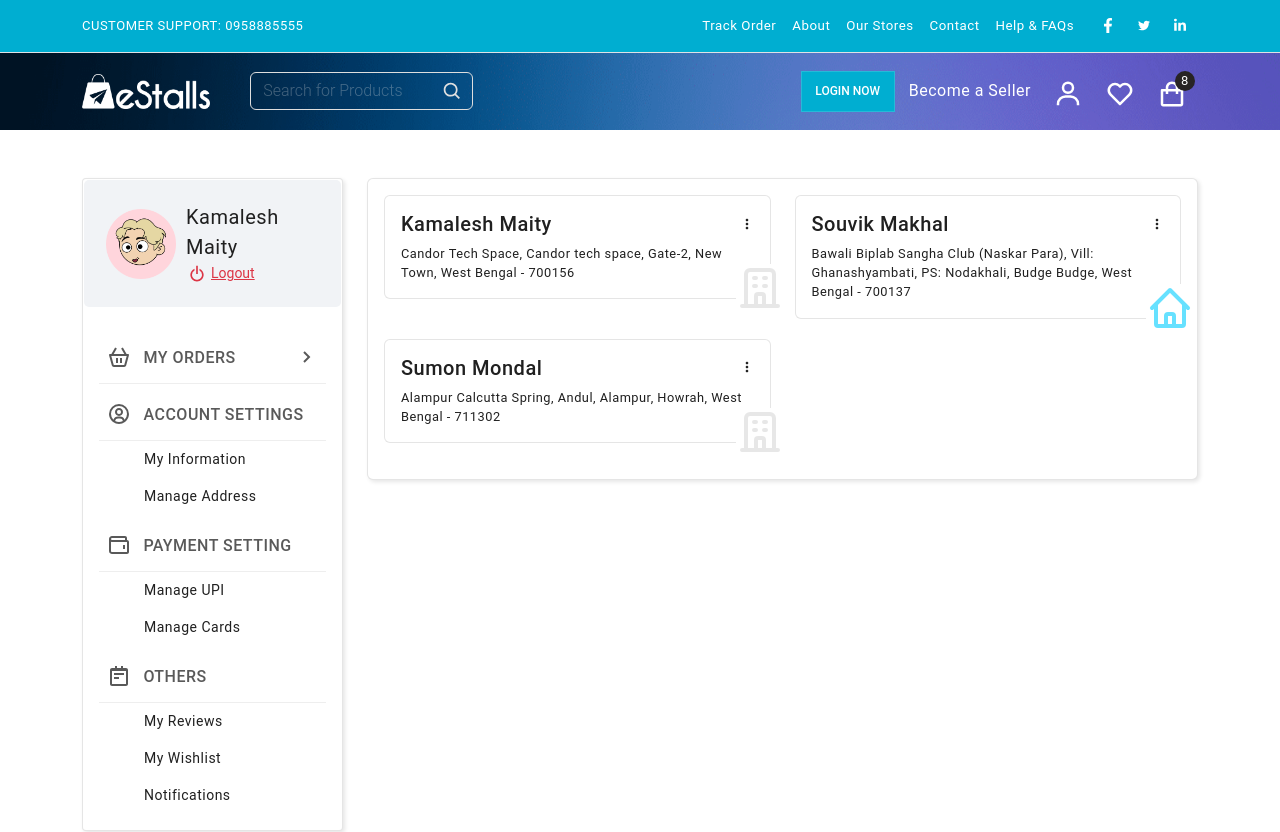
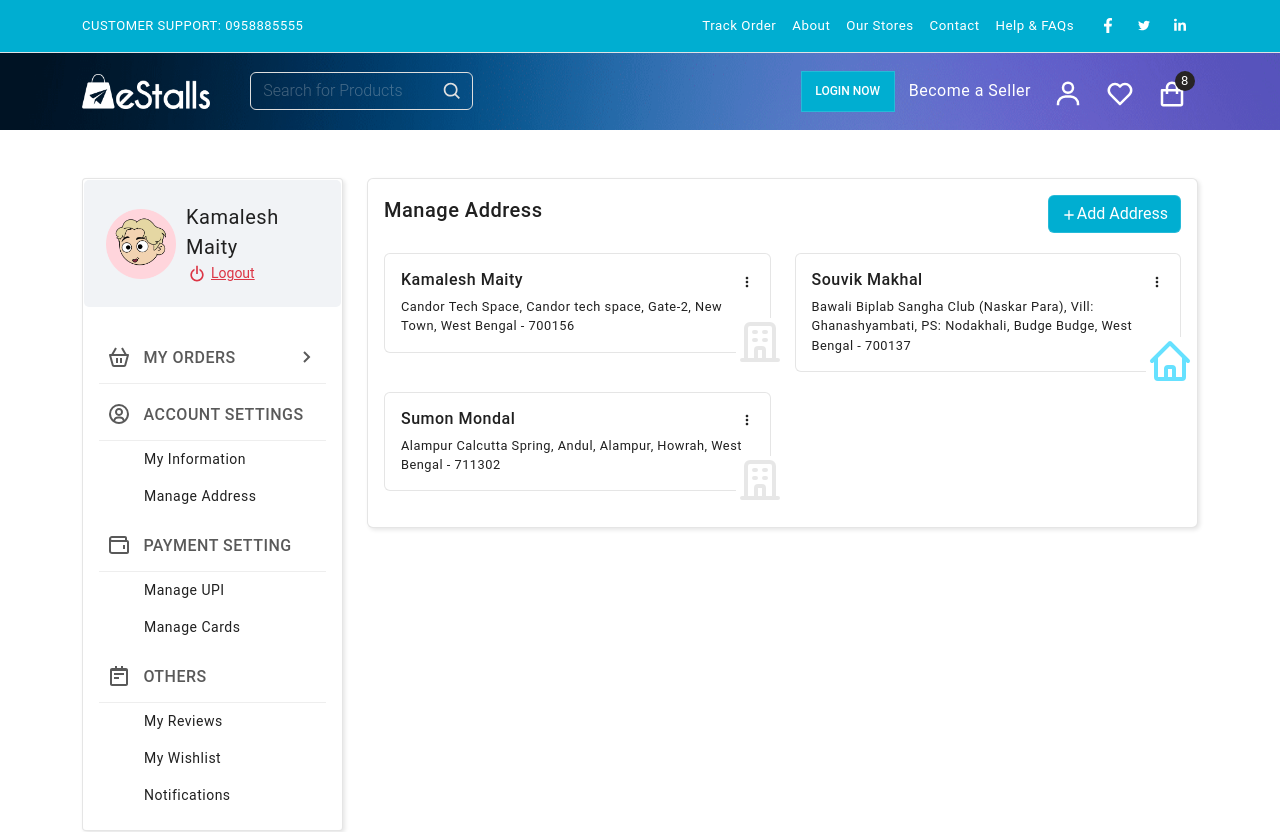
Before and after one commit to kamalesh777/e-stalls-client, a Next.js app: page /profile/account-setting/manage-address in a window 1280 px wide. Shown: the top 832 px of the page. Built offline with nearby package versions, Linux system fonts and the light colour scheme.

Commit message:
manage address done

```diff
--- a/src/components/Profile/AccountSetting/ManageAddress.tsx
+++ b/src/components/Profile/AccountSetting/ManageAddress.tsx
@@ -1,6 +1,6 @@
 import React, { useState } from 'react'
 import { Card, Col, Dropdown, Row } from 'react-bootstrap'
-import { BiDotsVerticalRounded } from 'react-icons/bi'
+import { BiDotsVerticalRounded, BiPlus } from 'react-icons/bi'
 import { HiOutlineHome, HiOutlineOfficeBuilding } from 'react-icons/hi'
 
 import addressData from '@/mock/address.json'
@@ -16,7 +16,7 @@ interface dataType {
 const ManageAddress = (): JSX.Element => {
   const [addressList] = useState<dataType[]>(addressData)
 
-  const individualDropdown = (
+  const individualDropdown = (obj: dataType): JSX.Element => (
     <Dropdown className="option-menu">
       <Dropdown.Toggle id="dropdown-basic" className="simple-dropdown">
         <BiDotsVerticalRounded />
@@ -24,7 +24,7 @@ const ManageAddress = (): JSX.Element => {
 
       <Dropdown.Menu>
         <Dropdown.Item href="#/action-1">Edit</Dropdown.Item>
-        <Dropdown.Item href="#/action-3">Make it default</Dropdown.Item>
+        {!obj.default && <Dropdown.Item href="#/action-3">Make it default</Dropdown.Item>}
         <Dropdown.Item className="text-danger">Delete</Dropdown.Item>
       </Dropdown.Menu>
     </Dropdown>
@@ -32,9 +32,13 @@ const ManageAddress = (): JSX.Element => {
   return (
     <div className="card">
       <div className="card-body">
-        <Row>
-          <Col />
-        </Row>
+        <div className="card-extra-header">
+          <h5>Manage Address</h5>
+          <button className="btn btn-light">
+            <BiPlus />
+            Add Address
+          </button>
+        </div>
         <Row>
           {addressList.map(obj => (
             <Col key={obj._id} md={6}>
@@ -48,9 +52,9 @@ const ManageAddress = (): JSX.Element => {
                     )}
                   </div>
 
-                  <h4 className="fs-5">{obj.name}</h4>
+                  <h4 className="fs-6">{obj.name}</h4>
                   <p className="fs-7 mb-0">{obj.address}</p>
-                  {individualDropdown}
+                  {individualDropdown(obj)}
                 </Card.Body>
               </Card>
             </Col>
--- a/src/mock/address.json
+++ b/src/mock/address.json
@@ -2,7 +2,7 @@
     {
         "_id": "38202-2",
         "name": "Kamalesh Maity",
-        "mobile": 7550826072,
+        "mobile": "7550826072",
         "address": "Candor Tech Space, Candor tech space, Gate-2, New Town, West Bengal - 700156",
         "address_type": "office",
         "default": false
@@ -10,7 +10,7 @@
     {
         "_id": "38202-3",
         "name": "Souvik Makhal",
-        "mobile": 9903521120,
+        "mobile": "9903521120",
         "address": "Bawali Biplab Sangha Club (Naskar Para), Vill: Ghanashyambati, PS: Nodakhali, Budge Budge, West Bengal - 700137",
         "address_type": "home",
         "default": true
@@ -18,7 +18,7 @@
     {
         "_id": "38202-4",
         "name": "Sumon Mondal",
-        "mobile": 9593351714,
+        "mobile": "9593351714",
         "address": "Alampur Calcutta Spring, Andul, Alampur, Howrah, West Bengal - 711302",
         "address_type": "office",
         "default": false
--- a/styles/globals.scss
+++ b/styles/globals.scss
@@ -16,6 +16,8 @@ $bg-light-2: #f1f3f6;
 
 $bg-color-dark: #00aed1;
 $bg-color-light: rgb(102 225 255);
+
+$default-margin-bottom: 20px;
 
 body {
 	font-size: 14px;
@@ -314,10 +316,10 @@ input[type="checkbox"] + label{
     background-color: $bg-light-2;
     border-radius: 5px;
     padding: 22px;
-    margin-bottom: 20px;
+    margin-bottom: $default-margin-bottom;
 }
 .adress-box {
-    margin-bottom: 20px;
+    margin-bottom: $default-margin-bottom;
     box-shadow: none;
 
 }
@@ -359,6 +361,12 @@ input[type="checkbox"] + label{
     position: absolute;
     top: 15px;
     right: 15px;
+}
+.card-extra-header {
+    display: flex;
+    justify-content: space-between;
+    align-items: center;
+    margin-bottom: $default-margin-bottom;
 }
 /*
 Product Effect
```
